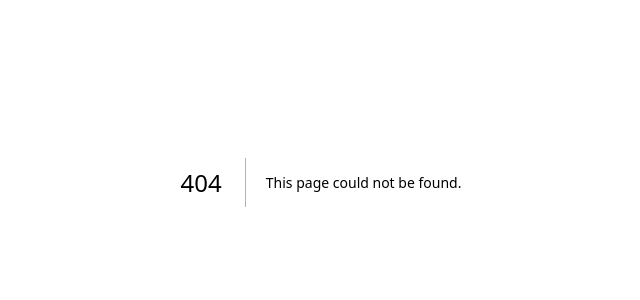
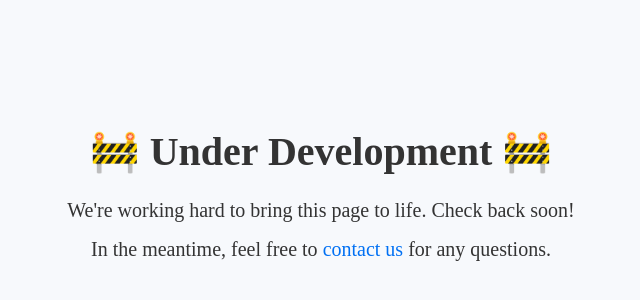
Before and after one commit to beaumodmail/jajsh, a Next.js app: page / in a window 1280 px wide. Before the commit this address had no page. Shown: the part 218-518 px from the top of the page, without its empty margins (319-959 px from the left). Built offline with nearby package versions, Linux system fonts and the light colour scheme.

Commit message:
Create index.js

```diff
--- /dev/null
+++ b/pages/index.js
@@ -0,0 +1,48 @@
+import Head from 'next/head';
+
+export default function Home() {
+  return (
+    <>
+      <Head>
+        <title>Under Development</title>
+        <meta name="description" content="This page is currently under development." />
+        <link rel="icon" href="/favicon.ico" />
+      </Head>
+
+      <div style={styles.container}>
+        <h1 style={styles.heading}>🚧 Under Development 🚧</h1>
+        <p style={styles.text}>
+          We're working hard to bring this page to life. Check back soon!
+        </p>
+        <p style={styles.text}>
+          In the meantime, feel free to <a style={styles.link} href="mailto:support@example.com">contact us</a> for any questions.
+        </p>
+      </div>
+    </>
+  );
+}
+
+const styles = {
+  container: {
+    display: 'flex',
+    flexDirection: 'column',
+    alignItems: 'center',
+    justifyContent: 'center',
+    height: '100vh',
+    backgroundColor: '#f7f9fc',
+    color: '#333',
+    textAlign: 'center',
+  },
+  heading: {
+    fontSize: '2.5rem',
+    margin: '1rem 0',
+  },
+  text: {
+    fontSize: '1.25rem',
+    margin: '0.5rem 0',
+  },
+  link: {
+    color: '#0070f3',
+    textDecoration: 'none',
+  },
+};
```
